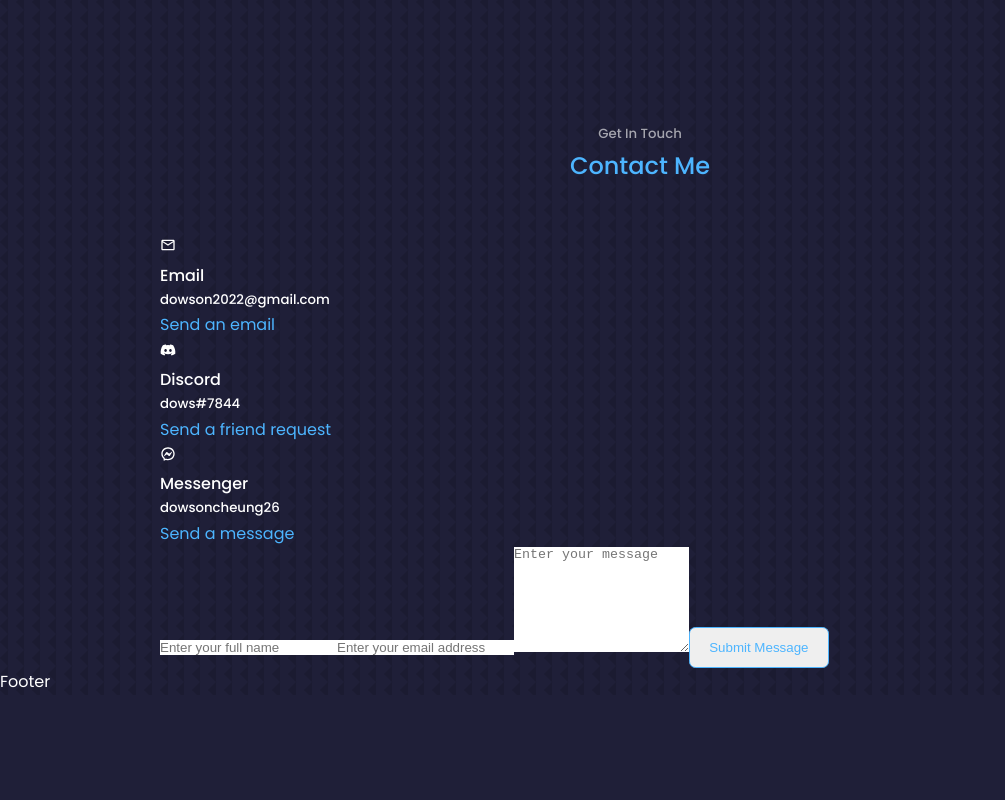
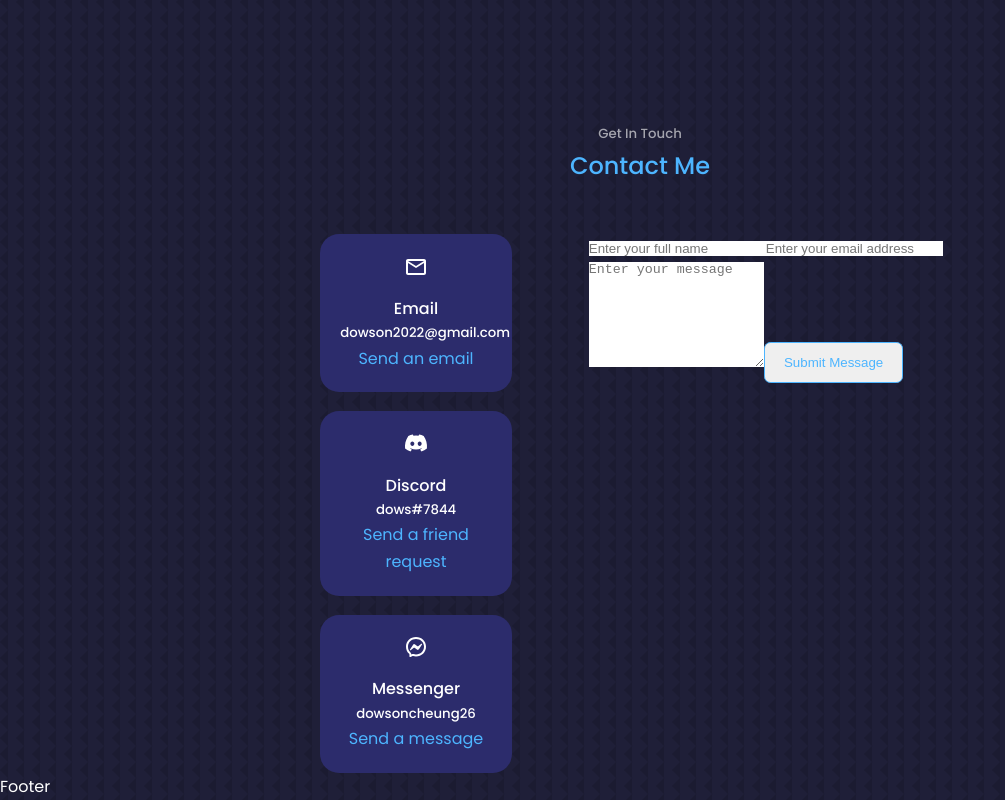
Before and after one commit to dows16/Portfolio, a React (Create React App) app: page / in a window 1280 px wide. Shown: the part 4614-5414 px from the top of the page, without its empty margins (0-1005 px from the left). Before the commit the page ends 5309 px from the top, so only its background shows below. Built offline with nearby package versions, Linux system fonts and the light colour scheme.

Commit message:
first commit

```diff
--- a/src/components/contact/Contact.jsx
+++ b/src/components/contact/Contact.jsx
@@ -14,21 +14,21 @@ const Contact = () => {
         <div className="contact__options">
           {/* The link opens up your mail app/a new email tab (gmail on your browser) and creates a draft email having it set so the receiving email is 'dowson2022@gmail.com' */}
           <article className="contact__option">
-            <MdMailOutline />
+            <MdMailOutline className="contact__option-icon" />
             <h4>Email</h4>
             <h5>dowson2022@gmail.com</h5>
             <a href="mailto:dowson2022@gmail.com" target="_blank">Send an email</a>
           </article>
           {/* The link brings you to the discord website */}
           <article className="contact__option">
-            <FaDiscord />
+            <FaDiscord className="contact__option-icon" />
             <h4>Discord</h4>
             <h5>dows#7844</h5>
             <a href="https://www.discord.com/app" target="_blank">Send a friend request</a>
           </article>
           {/* The link to messenger doesn't work since I don't have messenger but it does bring you to the messenger website*/}
           <article className="contact__option">
-            <RiMessengerLine />
+            <RiMessengerLine className="contact__option-icon" />
             <h4>Messenger</h4>
             <h5>dowsoncheung26</h5>
             <a href="https://m.me/dowsoncheung26" target="_blank">Send a message</a>
--- a/src/components/contact/contact.css
+++ b/src/components/contact/contact.css
@@ -0,0 +1,31 @@
+.container.contact__container {
+    width: 50%;
+    display: grid;
+    grid-template-columns: 30% 58%;
+    gap: 12%;
+}
+
+.contact__options {
+    display: flex;
+    flex-direction: column;
+    gap: 1.2rem;
+}
+
+.contact__option {
+    background: var(--color-bg-variant);
+    padding: 1.2rem;
+    border-radius: 1.2rem;
+    text-align: center;
+    border: 1px solid transparent;
+    transition: var(--transition);
+}
+
+.contact__option:hover {
+    background: transparent;
+    border-color: var(--color-primary-variant);
+}
+
+.contact__option-icon {
+    font-size: 1.5rem;
+    margin-bottom: 0.5rem;
+}
```
